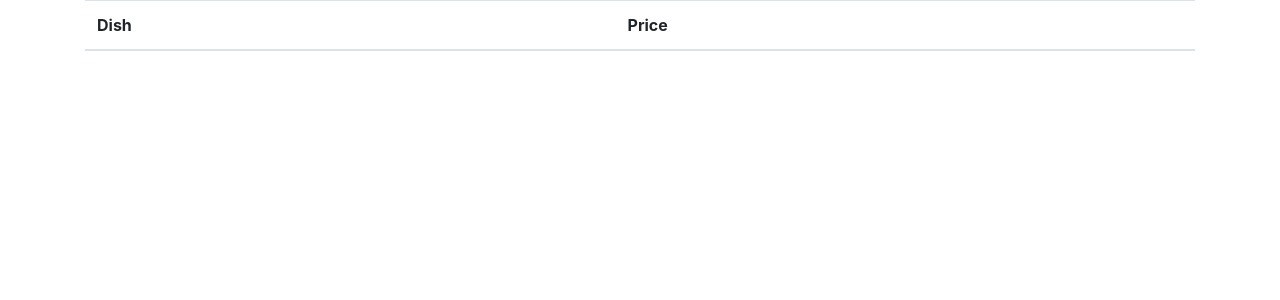
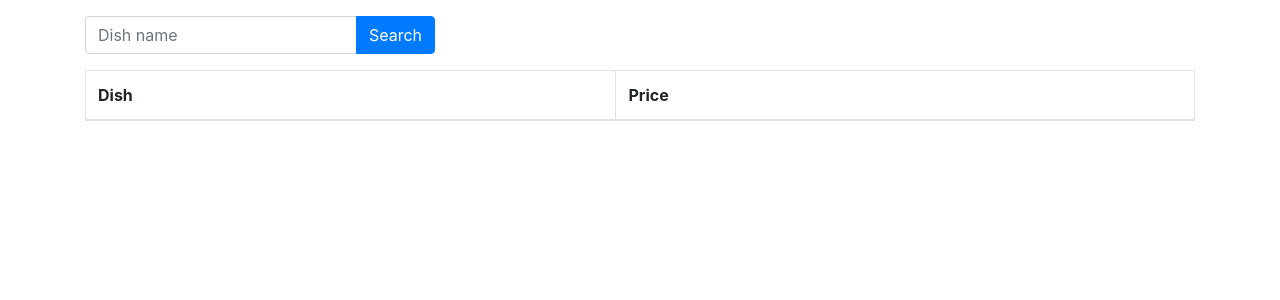
Before and after one commit to Stone-Codes/case-study-dish-api, a React (Create React App) app in the folder frontend/: page / in a window 1280 px wide. Shown: the top 300 px of the page. Built offline with nearby package versions, Linux system fonts and the light colour scheme.

Commit message:
added search form to frontend

```diff
--- a/frontend/src/App.js
+++ b/frontend/src/App.js
@@ -4,14 +4,26 @@ import Container from 'react-bootstrap/Container'
 import Row from 'react-bootstrap/Row'
 import Col from 'react-bootstrap/Col'
 import Table from 'react-bootstrap/Table'
-
+import Form from 'react-bootstrap/Form'
+import InputGroup from 'react-bootstrap/InputGroup'
+import Button from 'react-bootstrap/Button'
 
 function App() {
   return (
     <Container>
+      <Form className="mt-3">
+        <Form.Group as={Row} >
+          <InputGroup as={Col} md={{span: 6}} lg={{span: 4}}>
+            <Form.Control type="text" placeholder="Dish name"/>
+            <InputGroup.Append>
+              <Button type="submit">Search</Button>
+            </InputGroup.Append>
+          </InputGroup>
+        </Form.Group>
+      </Form>
       <Row>
         <Col>
-          <Table>
+          <Table striped bordered>
             <thead>
               <tr>
                 <th>Dish</th>
@@ -19,7 +31,6 @@ function App() {
               </tr>
             </thead>
             <tbody>
-
             </tbody>
           </Table>
         </Col>
```
Also changed, not shown: 1 other file (tests, documents, lock files or other folders).
